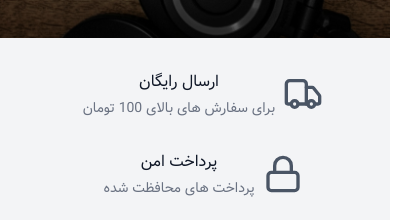
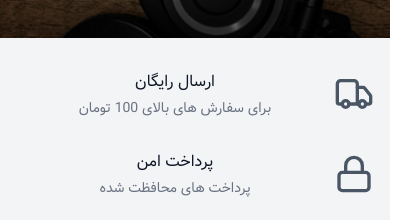
Before and after one commit to Reza-Hajibabaei01/Diginext-react-tailwind, a React (Vite) app: page / in a window 390 px wide. Shown: the part 624-844 px from the top of the page, 415 px wide, since content can reach past the window. Built offline with nearby package versions, Linux system fonts and the light colour scheme; no server answers.

Commit message:
Making the home page responsive for phone sizes

```diff
--- a/src/components/Carousel.jsx
+++ b/src/components/Carousel.jsx
@@ -81,12 +81,12 @@ function Carousel() {
               key={index}
               className="bg-linear-to-r from-[#0f0c29] via-[#302b63] to-[#24243e ] -z-10 md:px-8"
             >
-              <div className="flex gap-10 justify-center h-150 items-center px-4">
-                <div className="space-y-6">
+              <div className="flex flex-col md:flex-row gap-10 justify-center h-150 items-center my-20 md:my-0 px-4">
+                <div className="md:space-y-6 space-y-3">
                   <h3 className="text-red-500 font-semibold font-Vazir-Bold text-sm">
                     دنیای خود را با بهترین‌های تکنولوژی قدرتمند کنید
                   </h3>
-                  <h1 className="text-4xl font-bold uppercase line-clamp-3 md:w-125 text-white">
+                  <h1 className="md:text-4xl text-xl font-bold uppercase md:line-clamp-3 line-clamp-2 md:w-125 text-white">
                     {item.title}
                   </h1>
                   <p className="md:w-125 line-clamp-3 text-gray-400 pr-7">
@@ -96,11 +96,11 @@ function Carousel() {
                     خرید کنید
                   </button>
                 </div>
-                <div className="w-137.5 h-137.5 rounded-full overflow-hidden flex items-center justify-center shadow-2xl shadow-red-400">
+                <div className="rounded-full overflow-hidden flex items-center justify-center shadow-2xl shadow-red-400">
                   <img
                     src={item.image}
                     alt={item.title}
-                    className="max-w-full max-h-full object-contain hover:scale-105 transition-all "
+                    className="max-w-full max-h-full w-137.5 h-137.5 bg-white  object-contain hover:scale-105 transition-all "
                   />
                 </div>
               </div>
--- a/src/components/Category.jsx
+++ b/src/components/Category.jsx
@@ -17,7 +17,7 @@ function Category() {
   const categoryOnlyData = getUniqueCategory(data, "category");
   return (
     <div className="bg-[#101829]">
-      <div className="max-w-7xl flex gap-4 items-center justify-around py-7 px-4">
+      <div className="max-w-7xl flex flex-wrap gap-4 items-center justify-center md:justify-around py-7 px-4">
         {categoryOnlyData?.map((item, index) => {
           return (
             <div key={index}>
--- a/src/components/Features.jsx
+++ b/src/components/Features.jsx
@@ -24,13 +24,13 @@ function Features() {
             return (
               <div
                 key={index}
-                className="flex flex-row-reverse items-center justify-center text-center sm:text-right"
+                className="flex flex-row-reverse items-center justify-center text-center sm:text-right "
               >
                 <feature.icon
-                  className="shrink-0 ms-2 h-10 w-10 text-gray-600"
+                  className="shrink-0 ms-2 h-10 w-10 ml-auto text-gray-600"
                   aria-hidden="true"
                 />
-                <div className="ml-4">
+                <div className="md:ml-4 ml-auto">
                   <p className="text-base font-Vazir-Normal text-gray-900">
                     {feature.text}
                   </p>
--- a/src/pages/Home.jsx
+++ b/src/pages/Home.jsx
@@ -5,11 +5,11 @@ import Features from "../components/Features";
 
 const Home = () => {
   return (
-    <>
+    <div className="overflow-x-hidden">
       <Carousel />
       <MidBanner />
       <Features />
-    </>
+    </div>
   );
 };
 
```
